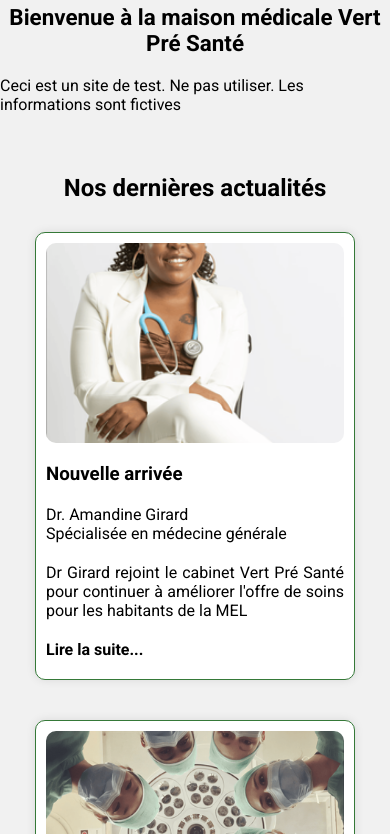
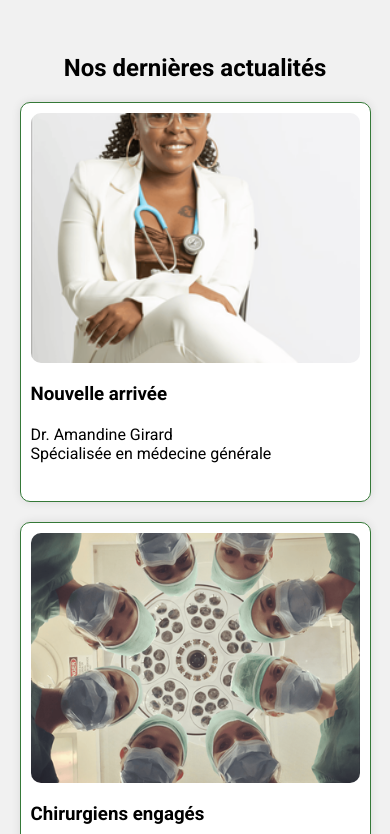
Before and after one commit to GaryVH01/SEO_training, a plain HTML site: page index.html in a window 390 px wide. Shown: the part 136-970 px from the top of the page. Drawn offline with Linux system fonts and the light colour scheme.

Commit message:
responsive cards

```diff
--- a/index.html
+++ b/index.html
@@ -44,12 +44,13 @@
       <div class="blog-posts">
         <article>
           <div class="card">
+            <div class="card-image">
               <img
                 class="card-img"
                 src="./img/doc-md.webp"
                 alt="Photo d'une femme médecin assise sur une chaise arborant un grand sourire. Elle porte un tailleur de couleur blanche, des lunettes de vue, de grandes boucles d'oreilles et un stétoscope autour du cou."
-              loading="lazy"
               />
+            </div>
             <h3>Nouvelle arrivée</h3>
             <div>
               <p>Dr. Amandine Girard</p>
@@ -65,11 +66,14 @@
         </article>
         <article>
           <div class="card">
+            <div class="card-image">
               <img
                 class="card-img"
                 src="./img/chirurgiens-md.webp"
                 alt="Photo vue à la première personne de médecins organisés en cercle au dessus de la table d'opération regardant vers le patient. Ils portent tous un masque chirurgical. Des lumières de bloc opératoire, en fond, éteintes.."
               />
+            </div>
+
             <h3>Chirurgiens engagés</h3>
             <div class="card-content">
               <p>10 médecins réunis pour la même cause.</p>
@@ -85,11 +89,13 @@
         </article>
         <article>
           <div class="card">
+            <div class="card-image">
               <img
                 class="card-img"
                 src="./img/covid-md.webp"
                 alt="Doses de vaccination pour le coronavirus. Différents échantillons en verre transparent alignés avec un couvercle de couleur bleue"
               />
+            </div>
             <h3>COVID-19</h3>
             <div>
               <p>Résultéts de recherche</p>
--- a/style.css
+++ b/style.css
@@ -85,7 +85,7 @@ section {
     display: flex;
     flex-direction: column;
     gap: 20px;
-    min-height: 28rem;
+    min-height: 32rem;
     width: 20rem;
     border: 1px #357938 solid;
     background-color: white;
@@ -99,9 +99,15 @@ section {
     text-align: justify;
 }
 
+.card-image {
+    display: flex;
+    justify-content: center;
+    width: 100%;
+    height: 250px
+}
+
 .card-img {
     width: 100%;
-    height: 200px;
     object-fit: cover;
     border-radius: 10px;
 }
@@ -298,4 +304,26 @@ section {
     .infos {
         flex-direction: column;
     }
+
+    .card {
+        min-height: 10rem;
+        max-height: 25rem;
+        width: 90vw;
+
+        overflow: hidden;
+        margin: 0 auto;
+    }
+
+    .card p {
+        display: -webkit-box;
+        -webkit-box-orient: vertical;
+        overflow: hidden;
+        text-overflow: ellipsis;
+    }
+
+    .navbar {
+        display: none;
+    }
 }
+
+@media(max-width: 480px) {}
```
Lines whose indentation alone changed are shown as unchanged.
